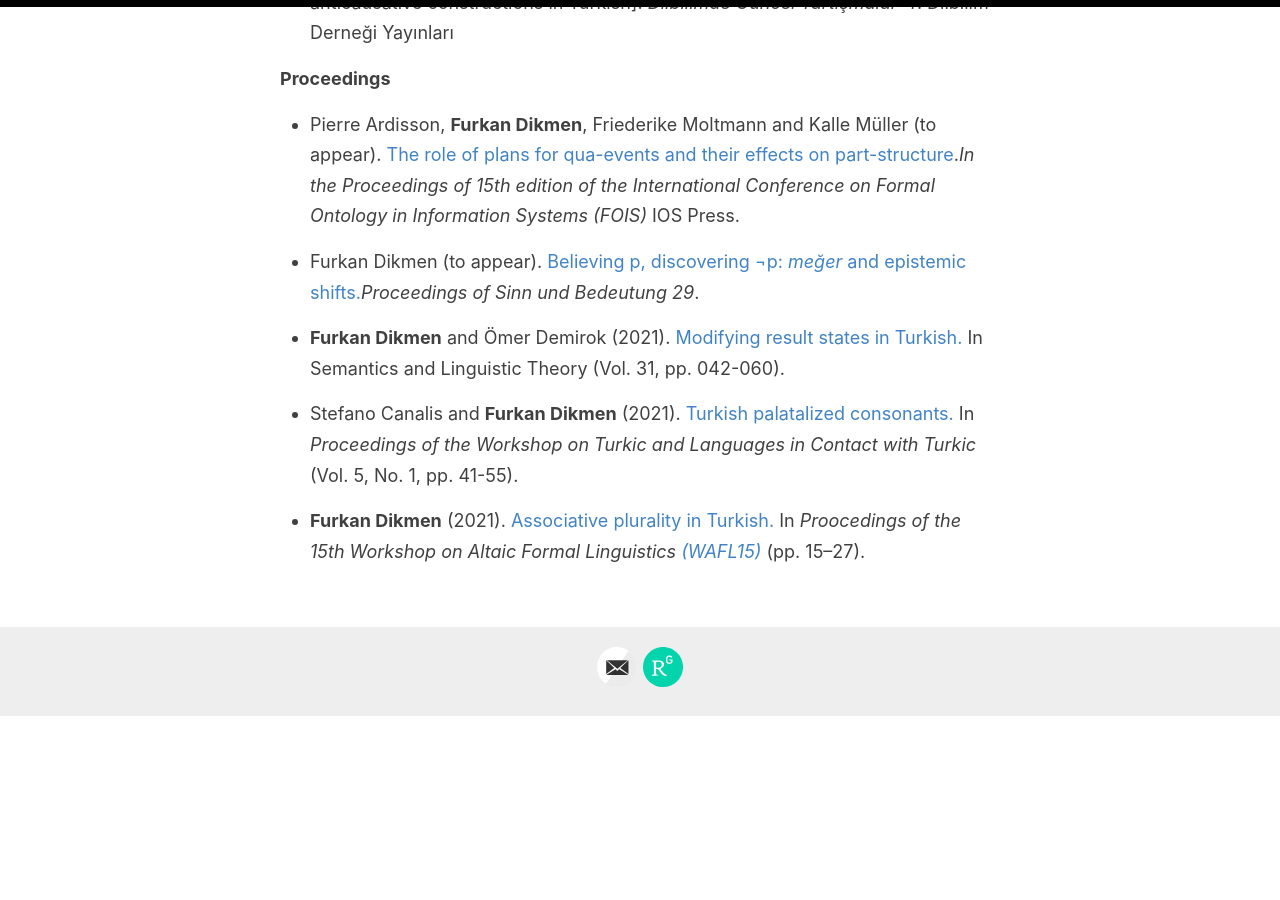
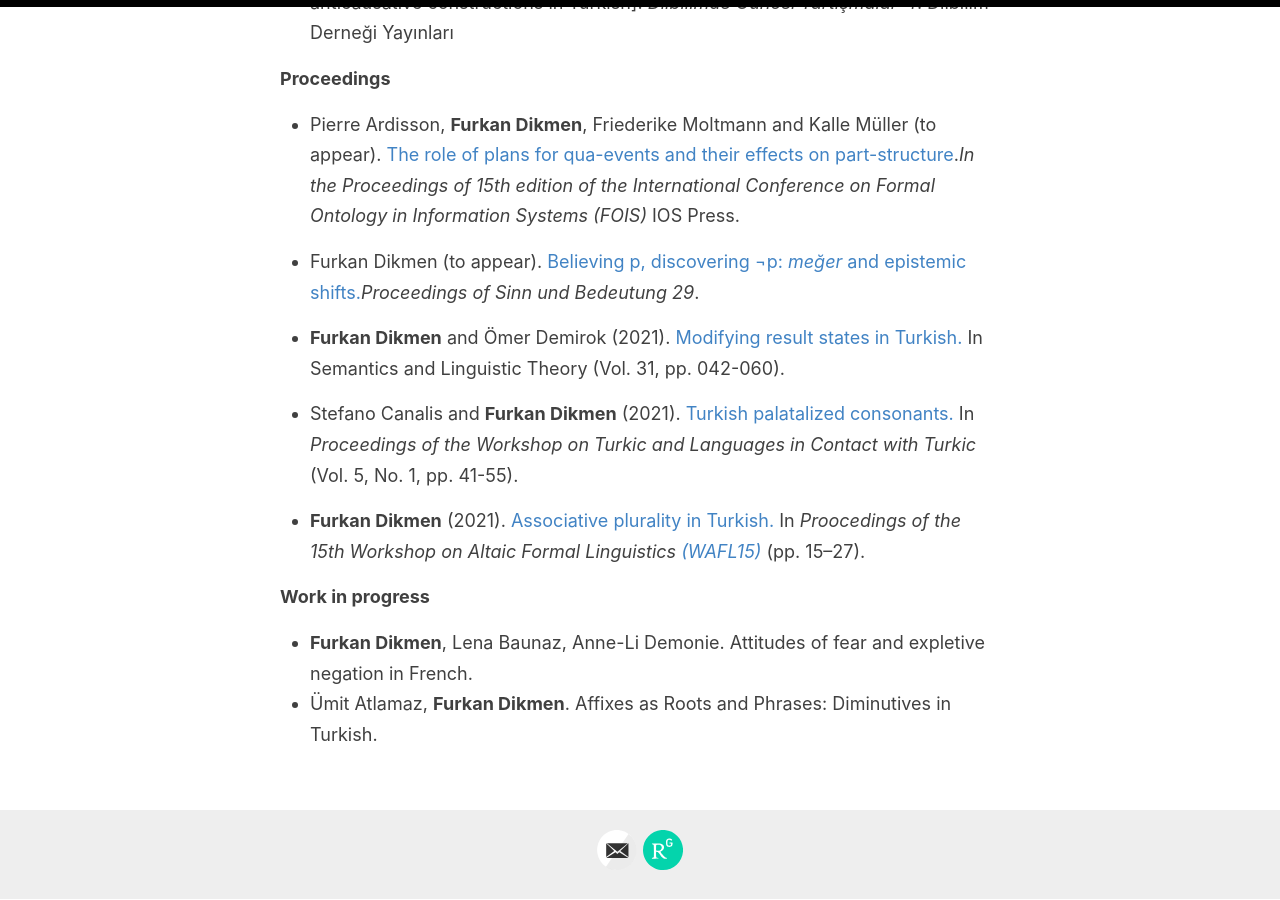
Before and after one commit to furkandikmen/furkandikmen.github.io, a Jekyll site: the page built from _pages/publications.md, in a window 1280 px wide and 900 px high, scrolled down 1141 px. Built offline with Jekyll 4.4.1, drawn with Linux system fonts in a browser that asks for light colours; before the commit the page ends 1858 px from its top, so only the background shows below that.

Commit message:
Update publications.md

```diff
--- a/_pages/publications.md
+++ b/_pages/publications.md
@@ -36,3 +36,8 @@ effects on part-structure](https://lingbuzz.net/lingbuzz/009124){:target="_blank
 - Stefano Canalis and **Furkan Dikmen** (2021). [Turkish palatalized consonants.](https://journals.linguisticsociety.org/proceedings/index.php/tu/article/view/4781){:target="_blank" rel="noopener noreferrer"} In _Proceedings of the Workshop on Turkic and Languages in Contact with Turkic_ (Vol. 5, No. 1, pp. 41-55).
 
 - **Furkan Dikmen** (2021). [Associative plurality in Turkish.](https://furkandikmen.com/assets/publications/Associative_plurality_in_Turkish.pdf){:target="_blank" rel="noopener noreferrer"} In _Proocedings of the 15th Workshop on Altaic Formal Linguistics [(WAFL15)](http://mitwpl.mit.edu/catalog/mwpl93/){:target="_blank" rel="noopener noreferrer"}_ (pp. 15–27).
+
+**Work in progress**
+
+- **Furkan Dikmen**, Lena Baunaz, Anne-Li Demonie. Attitudes of fear and expletive negation in French.
+- Ümit Atlamaz, **Furkan Dikmen**. Affixes as Roots and Phrases: Diminutives in Turkish.
```
